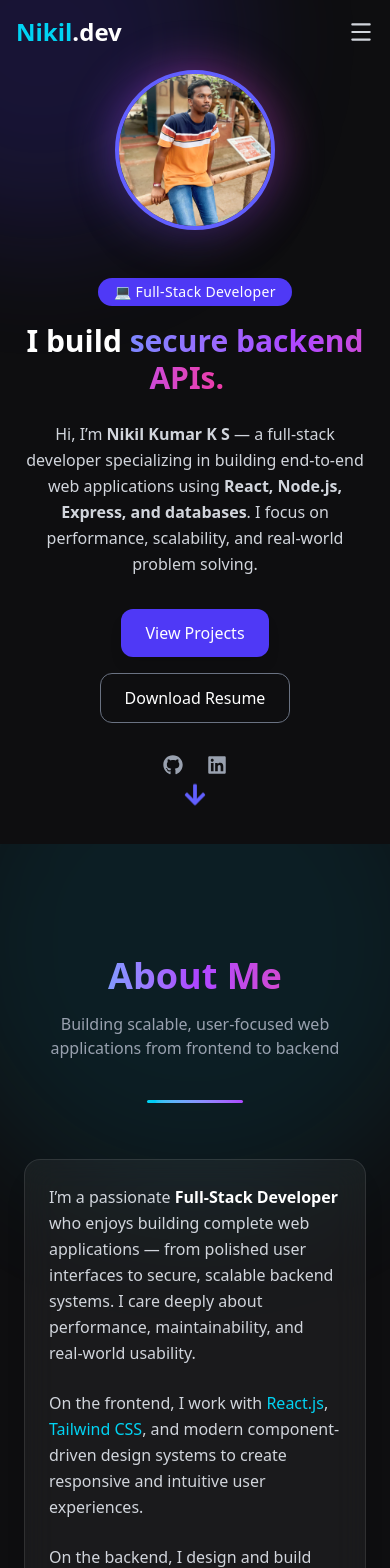
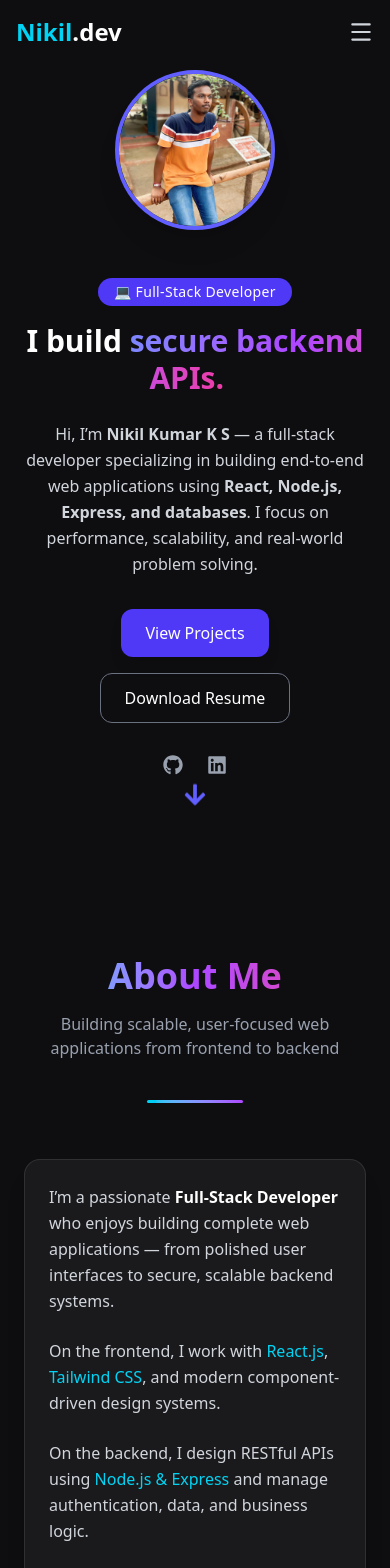
Before and after one commit to nikilkumarks/My_portfolio, a React (Vite) app: page / in a window 390 px wide. Shown: the top 1568 px of the page. Built offline with nearby package versions, Linux system fonts and the light colour scheme.

Commit message:
Updated issues

```diff
--- a/src/components/About.jsx
+++ b/src/components/About.jsx
@@ -4,12 +4,8 @@
   return (
     <section
       id="about"
-      className="relative min-h-screen px-6 sm:px-10 lg:px-24 py-28 bg-[#0e0e10] text-white flex items-center justify-center overflow-hidden"
+      className="relative min-h-screen px-6 sm:px-10 lg:px-24 py-28 bg-[#0e0e10] text-white flex items-center justify-center"
     >
-      {/* Ambient background accents */}
-      <div className="absolute -top-40 left-1/2 -translate-x-1/2 w-[520px] h-[520px] bg-cyan-500/10 blur-3xl rounded-full" />
-      <div className="absolute bottom-0 right-0 w-[300px] h-[300px] bg-purple-500/10 blur-3xl rounded-full" />
-
       <div className="relative z-10 max-w-6xl w-full">
         {/* Heading */}
         <motion.h2
@@ -35,7 +31,7 @@
           Building scalable, user-focused web applications from frontend to backend
         </motion.p>
 
-        {/* Accent divider */}
+        {/* Divider */}
         <motion.div
           initial={{ width: 0 }}
           whileInView={{ width: "96px" }}
@@ -44,15 +40,15 @@
           className="mx-auto mb-14 h-[3px] bg-gradient-to-r from-cyan-400 to-purple-500 rounded-full"
         />
 
-        {/* Main Content Grid */}
+        {/* Main Grid */}
         <div className="grid grid-cols-1 lg:grid-cols-3 gap-8">
-          {/* Left: Story Card */}
+          {/* Left: Story */}
           <motion.div
             initial={{ opacity: 0, y: 40 }}
             whileInView={{ opacity: 1, y: 0 }}
             transition={{ duration: 0.8 }}
             viewport={{ once: true }}
-            className="lg:col-span-2 backdrop-blur-lg bg-white/5 border border-white/10 rounded-2xl p-6 sm:p-10 shadow-xl"
+            className="lg:col-span-2 bg-white/5 border border-white/10 rounded-2xl p-6 sm:p-10 shadow-xl"
           >
             <p className="text-base sm:text-lg text-gray-300 leading-relaxed">
               I’m a passionate{" "}
@@ -60,25 +56,22 @@
                 Full-Stack Developer
               </span>{" "}
               who enjoys building complete web applications — from polished user
-              interfaces to secure, scalable backend systems. I care deeply about
-              performance, maintainability, and real-world usability.
+              interfaces to secure, scalable backend systems.
             </p>
 
             <p className="mt-6 text-base sm:text-lg text-gray-300 leading-relaxed">
               On the frontend, I work with{" "}
               <span className="text-cyan-400 font-medium">React.js</span>,{" "}
               <span className="text-cyan-400 font-medium">Tailwind CSS</span>, and
-              modern component-driven design systems to create responsive and
-              intuitive user experiences.
+              modern component-driven design systems.
             </p>
 
             <p className="mt-6 text-base sm:text-lg text-gray-300 leading-relaxed">
-              On the backend, I design and build RESTful APIs using{" "}
+              On the backend, I design RESTful APIs using{" "}
               <span className="text-cyan-400 font-medium">
                 Node.js & Express
               </span>{" "}
-              and work with databases to manage application data, authentication,
-              and business logic reliably.
+              and manage authentication, data, and business logic.
             </p>
 
             <p className="mt-6 text-base sm:text-lg text-gray-300 leading-relaxed">
@@ -86,7 +79,7 @@
               <span className="text-white font-semibold">
                 SaaS platforms, dashboards, and full-stack products
               </span>{" "}
-              where clean architecture and thoughtful UX make a real impact.
+              where clean architecture and thoughtful UX matter.
             </p>
           </motion.div>
 
@@ -98,8 +91,8 @@
             viewport={{ once: true }}
             className="flex flex-col gap-6"
           >
-            {/* Role Chips */}
-            <div className="backdrop-blur-lg bg-white/5 border border-white/10 rounded-2xl p-6 shadow-xl">
+            {/* Focus */}
+            <div className="bg-white/5 border border-white/10 rounded-2xl p-6 shadow-xl">
               <h3 className="text-lg font-semibold mb-4 text-white">
                 Core Focus
               </h3>
@@ -121,7 +114,7 @@
               </div>
             </div>
 
-            {/* Quick Stats */}
+            {/* Stats */}
             <div className="grid grid-cols-2 gap-4">
               {[
                 { label: "Projects Built", value: "10+" },
@@ -131,7 +124,7 @@
               ].map((stat) => (
                 <div
                   key={stat.label}
-                  className="backdrop-blur-lg bg-white/5 border border-white/10 rounded-xl p-4 text-center shadow-md"
+                  className="bg-white/5 border border-white/10 rounded-xl p-4 text-center shadow-md"
                 >
                   <p className="text-xl font-bold text-white">
                     {stat.value}
--- a/src/components/Contact.jsx
+++ b/src/components/Contact.jsx
@@ -13,10 +13,10 @@
 
     emailjs
       .sendForm(
-        "your_service_id",     // replace
-        "your_template_id",    // replace
+        "service_x9j0fae",     // replace
+        "template_yjjrido",    // replace
         formRef.current,
-        "your_public_key"      // replace
+        "1J563XOsUDdsmxZCP"      // replace
       )
       .then(
         () => {
@@ -36,9 +36,6 @@
       id="contact"
       className="relative min-h-screen px-6 sm:px-10 lg:px-24 py-28 bg-[#0e0e10] text-white overflow-hidden"
     >
-      {/* Ambient background */}
-      <div className="absolute -top-40 left-1/2 -translate-x-1/2 w-[420px] h-[420px] bg-indigo-500/10 blur-3xl rounded-full" />
-      <div className="absolute bottom-0 right-0 w-[300px] h-[300px] bg-pink-500/10 blur-3xl rounded-full" />
 
       <div className="relative z-10 max-w-6xl mx-auto">
         {/* Heading */}
@@ -153,7 +150,7 @@
               type="submit"
               disabled={status === "sending"}
               className="w-full flex items-center justify-center gap-2 py-3 rounded-md font-semibold
-              bg-gradient-to-r from-indigo-600 via-purple-600 to-pink-600
+              bg-gradient-to-r from-indigo-600 via-purple-600 to-purple-600
               hover:opacity-90 active:scale-[0.98]
               transition shadow-md disabled:opacity-60"
             >
--- a/src/components/Experience.jsx
+++ b/src/components/Experience.jsx
@@ -34,9 +34,7 @@
       id="experience"
       className="relative py-28 px-6 sm:px-10 lg:px-20 bg-[#0e0e10] text-white min-h-screen overflow-hidden"
     >
-      {/* Background accents */}
-      <div className="absolute -top-40 left-1/2 -translate-x-1/2 w-[420px] h-[420px] bg-purple-500/10 blur-3xl rounded-full" />
-      <div className="absolute bottom-0 right-0 w-[300px] h-[300px] bg-indigo-500/10 blur-3xl rounded-full" />
+
 
       <div className="relative z-10 max-w-5xl mx-auto">
         {/* Heading */}
--- a/src/components/Hero.jsx
+++ b/src/components/Hero.jsx
@@ -8,9 +8,7 @@
   const [darkMode] = useState(true);
 
   const scrollToAbout = () => {
-    document
-      .getElementById("about")
-      ?.scrollIntoView({ behavior: "smooth" });
+    document.getElementById("about")?.scrollIntoView({ behavior: "smooth" });
   };
 
   return (
@@ -20,10 +18,6 @@
         darkMode ? "bg-[#0e0e10] text-white" : "bg-white text-black"
       }`}
     >
-      {/* Ambient Gradient Blobs */}
-      <div className="absolute -top-40 -left-40 w-[400px] h-[400px] bg-indigo-600/30 rounded-full blur-3xl animate-pulse" />
-      <div className="absolute -bottom-40 -right-40 w-[400px] h-[400px] bg-purple-600/30 rounded-full blur-3xl animate-ping" />
-
       {/* Content */}
       <motion.div
         className="relative z-10 max-w-7xl w-full flex flex-col md:flex-row items-center gap-12 md:gap-20"
@@ -34,15 +28,14 @@
         {/* Profile Image */}
         <motion.div
           className="relative flex-shrink-0"
-          initial={{ scale: 0.85, opacity: 0 }}
+          initial={{ scale: 0.9, opacity: 0 }}
           animate={{ scale: 1, opacity: 1 }}
           transition={{ delay: 0.2 }}
         >
-          <div className="absolute inset-0 rounded-full bg-gradient-to-tr from-indigo-500 via-purple-500 to-pink-500 blur-xl opacity-60 animate-pulse" />
           <img
             src={profileImage}
             alt="Nikil Kumar K S"
-            className="relative w-40 h-40 sm:w-48 sm:h-48 md:w-56 md:h-56 rounded-full object-cover border-4 border-indigo-500 shadow-2xl"
+            className="w-40 h-40 sm:w-48 sm:h-48 md:w-56 md:h-56 rounded-full object-cover border-4 border-indigo-500 shadow-xl"
           />
         </motion.div>
 
@@ -91,8 +84,8 @@
             transition={{ delay: 0.6 }}
           >
             Hi, I’m <strong>Nikil Kumar K S</strong> — a full-stack developer
-            specializing in building end-to-end web applications using
-            <strong> React, Node.js, Express, and databases</strong>. I focus on
+            specializing in building end-to-end web applications using{" "}
+            <strong>React, Node.js, Express, and databases</strong>. I focus on
             performance, scalability, and real-world problem solving.
           </motion.p>
 
--- a/src/components/Skills.jsx
+++ b/src/components/Skills.jsx
@@ -112,9 +112,6 @@
         ))}
       </div>
 
-      {/* Background Blobs */}
-      <div className="absolute -top-32 -left-32 w-[320px] h-[320px] bg-purple-500/20 blur-3xl rounded-full animate-pulse" />
-      <div className="absolute -bottom-32 -right-32 w-[320px] h-[320px] bg-cyan-400/20 blur-3xl rounded-full animate-pulse" />
     </section>
   );
 };
```
Also changed, not shown: src/components/Projects.jsx (+24 -22 lines).
